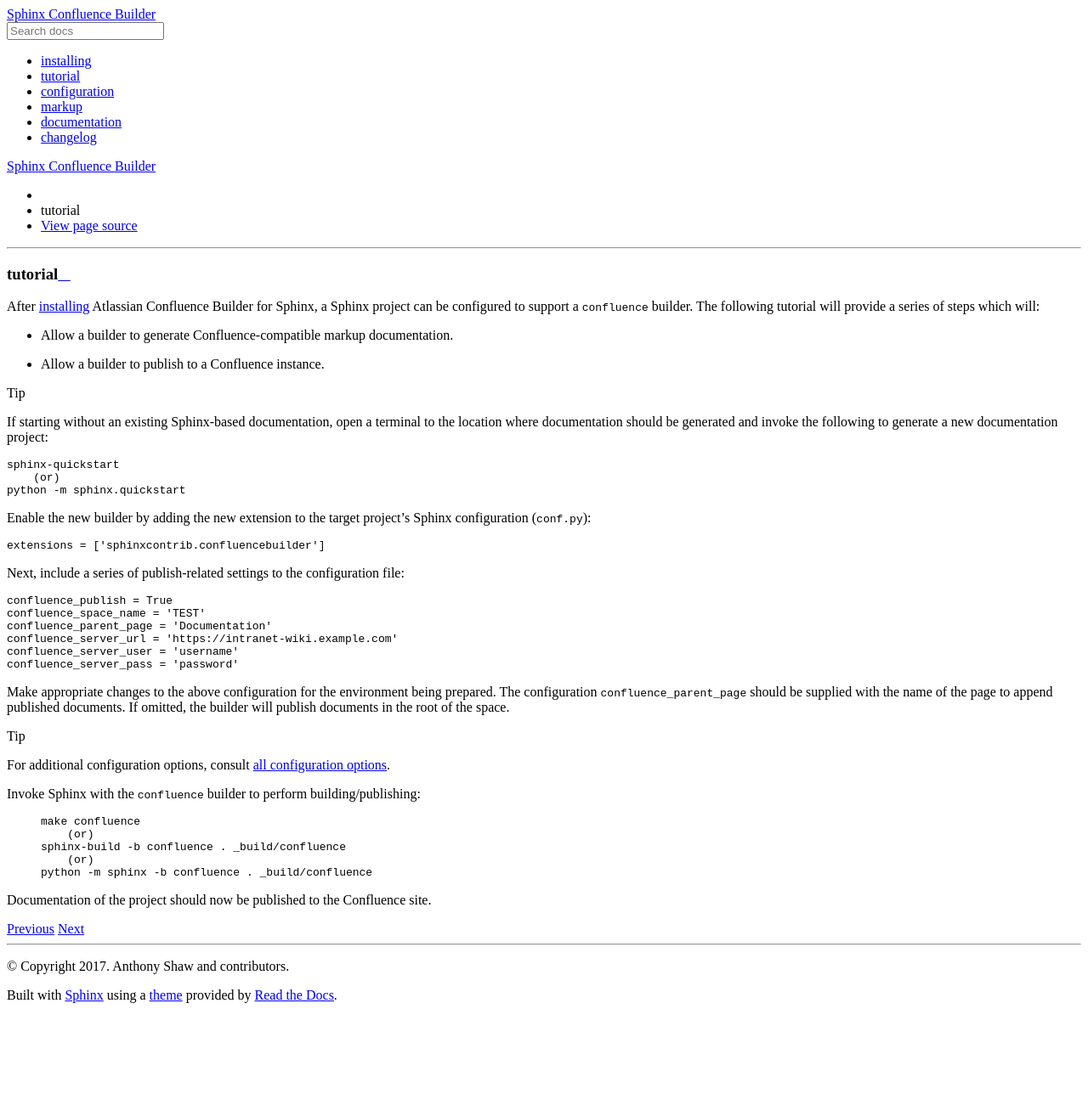
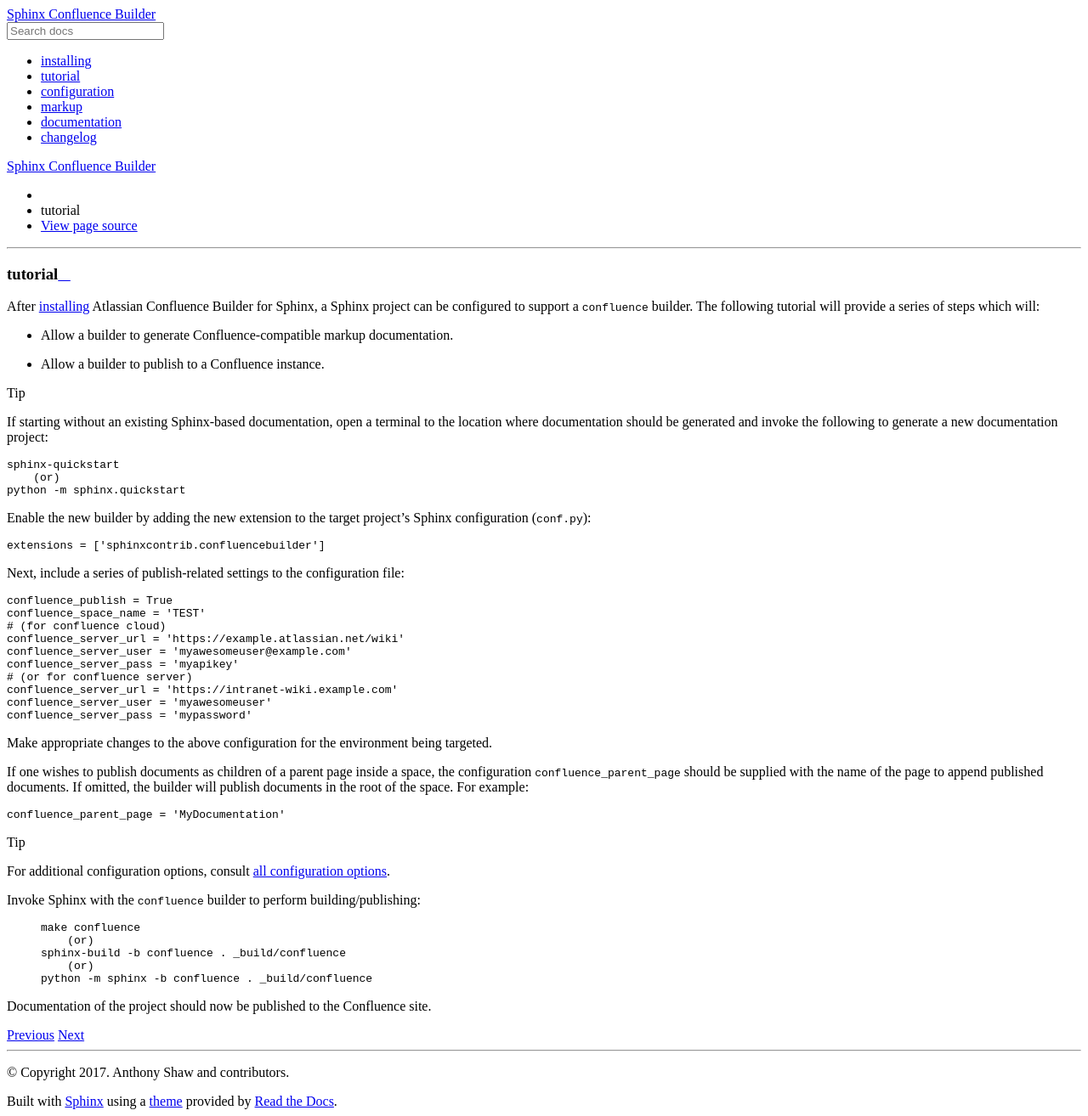
Before and after one commit to sphinx-contrib/confluencebuilder, a Sphinx documentation site: the page built from doc/tutorial.rst, in a window 1280 px wide. Shown: the whole page at 85% size. Built offline with Sphinx 7.4.7 and the Read the Docs theme 2.0.0, drawn with Linux system fonts in a browser that asks for light colours; before the commit the page ends 1189 px from its top, so only the background shows below that.

Commit message:
doc: minor improvement to tutorial
Adjust the tutorial to reflect better initial essential values based off
of either a Confluence Cloud or Confluence Server target.

Signed-off-by: James Knight <james.d.knight@live.com>

```diff
--- a/doc/tutorial.rst
+++ b/doc/tutorial.rst
@@ -33,15 +33,26 @@
 
     confluence_publish = True
     confluence_space_name = 'TEST'
-    confluence_parent_page = 'Documentation'
+    # (for confluence cloud)
+    confluence_server_url = 'https://example.atlassian.net/wiki'
+    confluence_server_user = 'myawesomeuser@example.com'
+    confluence_server_pass = 'myapikey'
+    # (or for confluence server)
     confluence_server_url = 'https://intranet-wiki.example.com'
-    confluence_server_user = 'username'
-    confluence_server_pass = 'password'
+    confluence_server_user = 'myawesomeuser'
+    confluence_server_pass = 'mypassword'
 
 Make appropriate changes to the above configuration for the environment being
-prepared. The configuration ``confluence_parent_page`` should be supplied with
+targeted.
+
+If one wishes to publish documents as children of a parent page inside a space,
+the configuration ``confluence_parent_page`` should be supplied with
 the name of the page to append published documents. If omitted, the builder will
-publish documents in the root of the space.
+publish documents in the root of the space. For example:
+
+.. code-block:: python
+
+    confluence_parent_page = 'MyDocumentation'
 
 .. tip::
 
```
